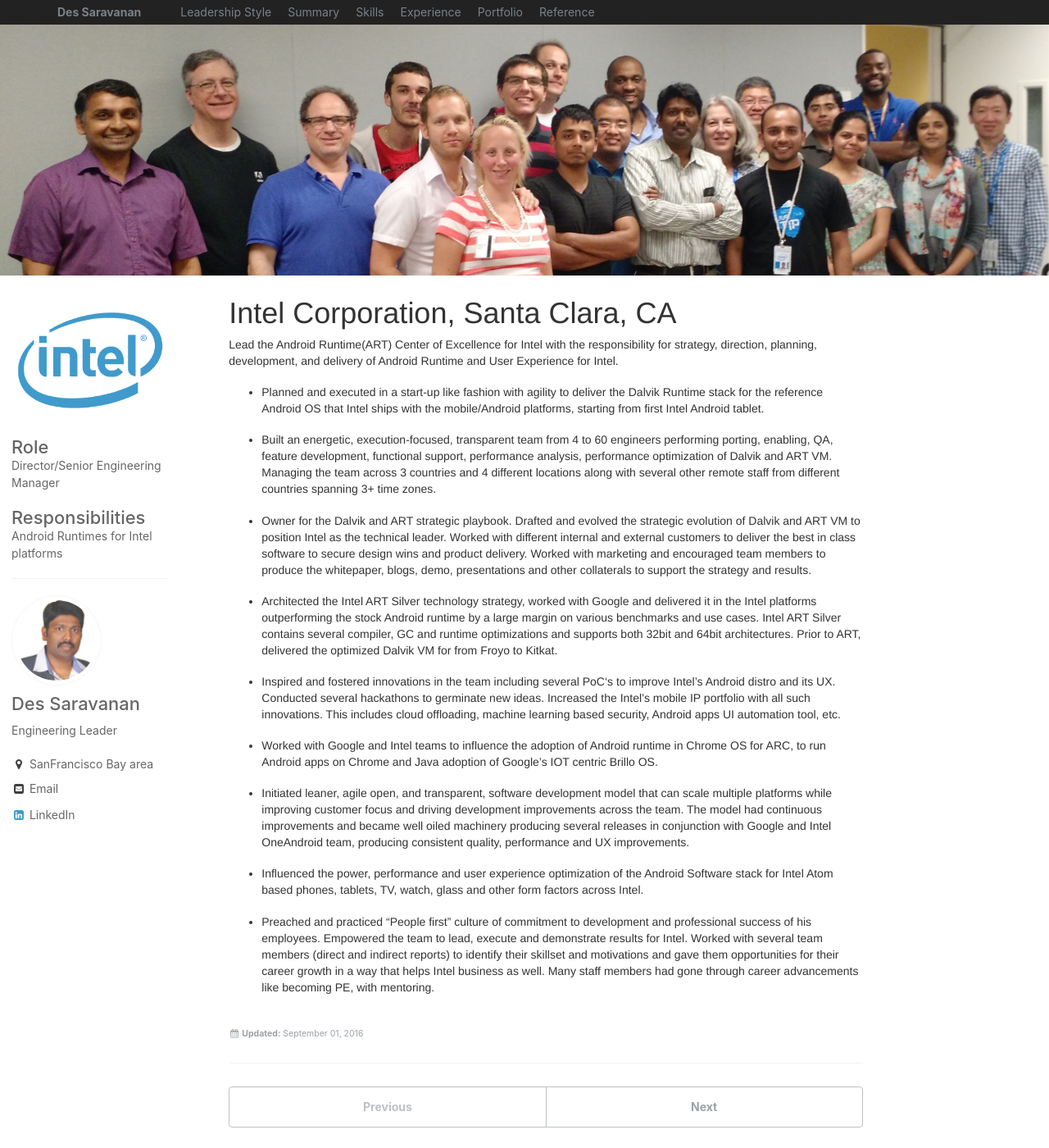
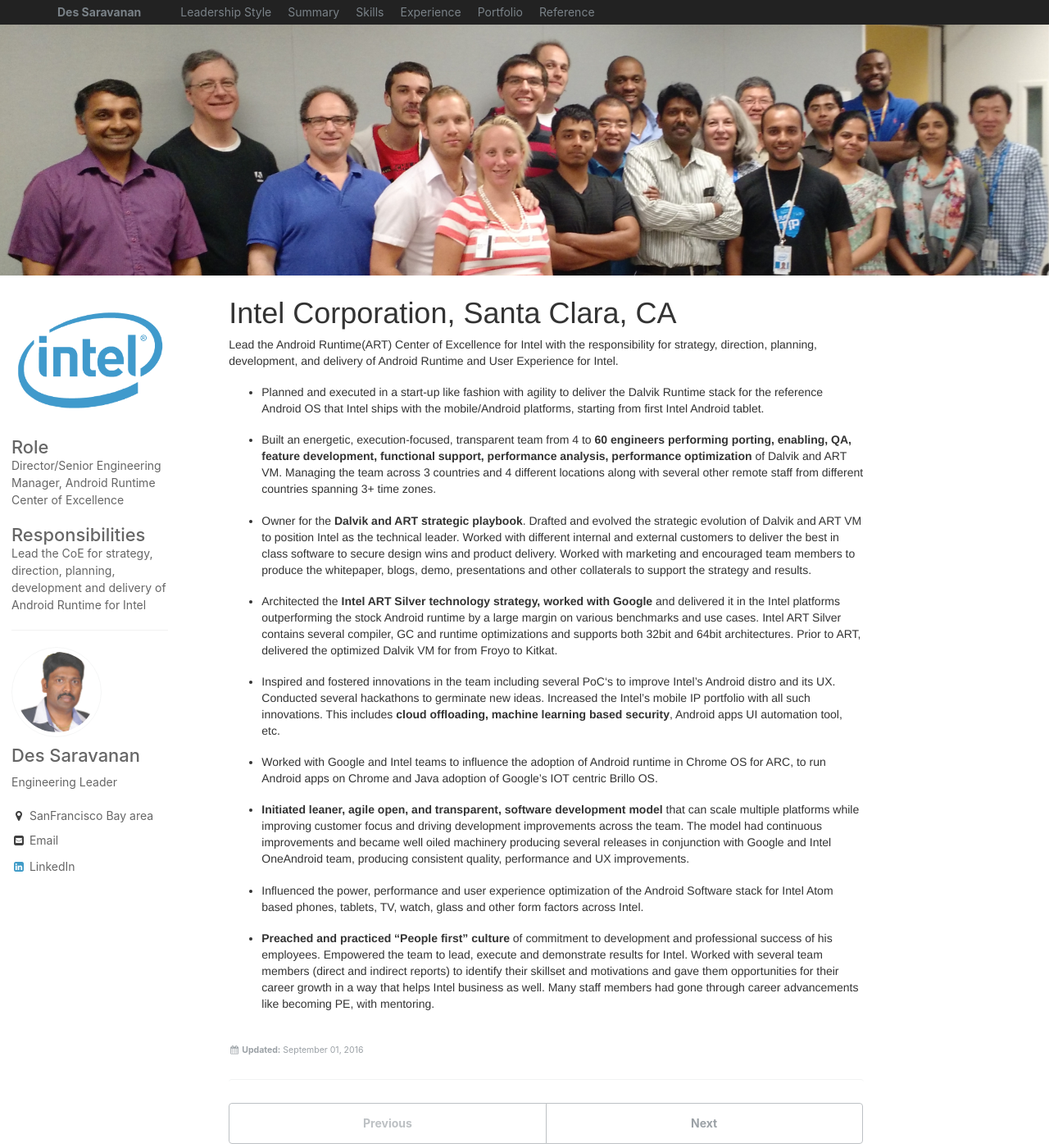
Before and after one commit to nitheeshkl/des, a Jekyll site: the page built from _experience/01-intel.md, in a window 1280 px wide and 1400 px high. Shown: the whole window at 82% size. Built offline with Jekyll 4.4.1, drawn with Linux system fonts in a browser that asks for light colours.

Commit message:
update and highlight intel experience content
Signed-off-by: Nitheesh K L <nitheesh.k.l@intel.com>

```diff
--- a/_experience/01-intel.md
+++ b/_experience/01-intel.md
@@ -9,9 +9,10 @@
   - title: "Role"
     image: intel_logo.png
     image_alt: "intel logo"
-    text: "Director/Senior Engineering Manager"
+    text: "Director/Senior Engineering Manager, Android Runtime Center of Excellence"
   - title: "Responsibilities"
-    text: "Android Runtimes for Intel platforms"
+    text: "Lead the CoE for strategy, direction, planning, development and
+    delivery of Android Runtime for Intel"
 ---
 
 Lead the Android Runtime(ART) Center of Excellence for Intel with the
@@ -22,20 +23,20 @@
   Dalvik Runtime stack for the reference Android OS that Intel ships with the
   mobile/Android platforms, starting from first Intel Android tablet.
 
-* Built an energetic, execution-focused, transparent team from 4 to 60 engineers
+* Built an energetic, execution-focused, transparent team from 4 to **60 engineers
   performing porting, enabling, QA, feature development, functional support,
-  performance analysis, performance optimization of Dalvik and ART VM. Managing
+  performance analysis, performance optimization** of Dalvik and ART VM. Managing
   the team across 3 countries and 4 different locations along with several other
   remote staff from different countries spanning 3+ time zones.
 
-* Owner for the Dalvik and ART strategic playbook. Drafted and evolved the
+* Owner for the **Dalvik and ART strategic playbook**. Drafted and evolved the
   strategic evolution of Dalvik and ART VM to position Intel as the technical
   leader.  Worked with different internal and external customers to deliver the
   best in class software to secure design wins and product delivery. Worked with
   marketing and encouraged team members to produce the whitepaper, blogs, demo,
   presentations and other collaterals to support the strategy and results.
 
-* Architected the Intel ART Silver technology strategy, worked with Google and
+* Architected the **Intel ART Silver technology strategy, worked with Google** and
   delivered it in the Intel platforms outperforming the stock Android runtime by
   a large margin on various benchmarks and use cases. Intel ART Silver contains
   several compiler, GC and runtime optimizations and supports both 32bit and
@@ -45,14 +46,14 @@
 * Inspired and fostered innovations in the team including several PoC‘s to
   improve Intel’s Android distro and its UX. Conducted several hackathons to
   germinate new ideas. Increased the Intel’s mobile IP portfolio with all such
-  innovations. This includes cloud offloading, machine learning based security,
+  innovations. This includes **cloud offloading, machine learning based security**,
   Android apps UI automation tool, etc.
 
 * Worked with Google and Intel teams to influence the adoption of Android
   runtime in Chrome OS for ARC, to run Android apps on Chrome and Java adoption
   of Google’s IOT centric Brillo OS.
 
-* Initiated leaner, agile open, and transparent, software development model that
+* **Initiated leaner, agile open, and transparent, software development model** that
   can scale multiple platforms while improving customer focus and driving
   development improvements across the team. The model had continuous
   improvements and became well oiled machinery producing several releases in
@@ -63,7 +64,7 @@
   Android Software stack for Intel Atom based phones, tablets, TV, watch, glass
   and other form factors across Intel.
 
-* Preached and practiced “People first” culture of commitment to development and
+* **Preached and practiced “People first” culture** of commitment to development and
   professional success of his employees. Empowered the team to lead, execute and
   demonstrate results for Intel. Worked with several team members (direct and
   indirect reports) to identify their skillset and motivations and gave them
```
